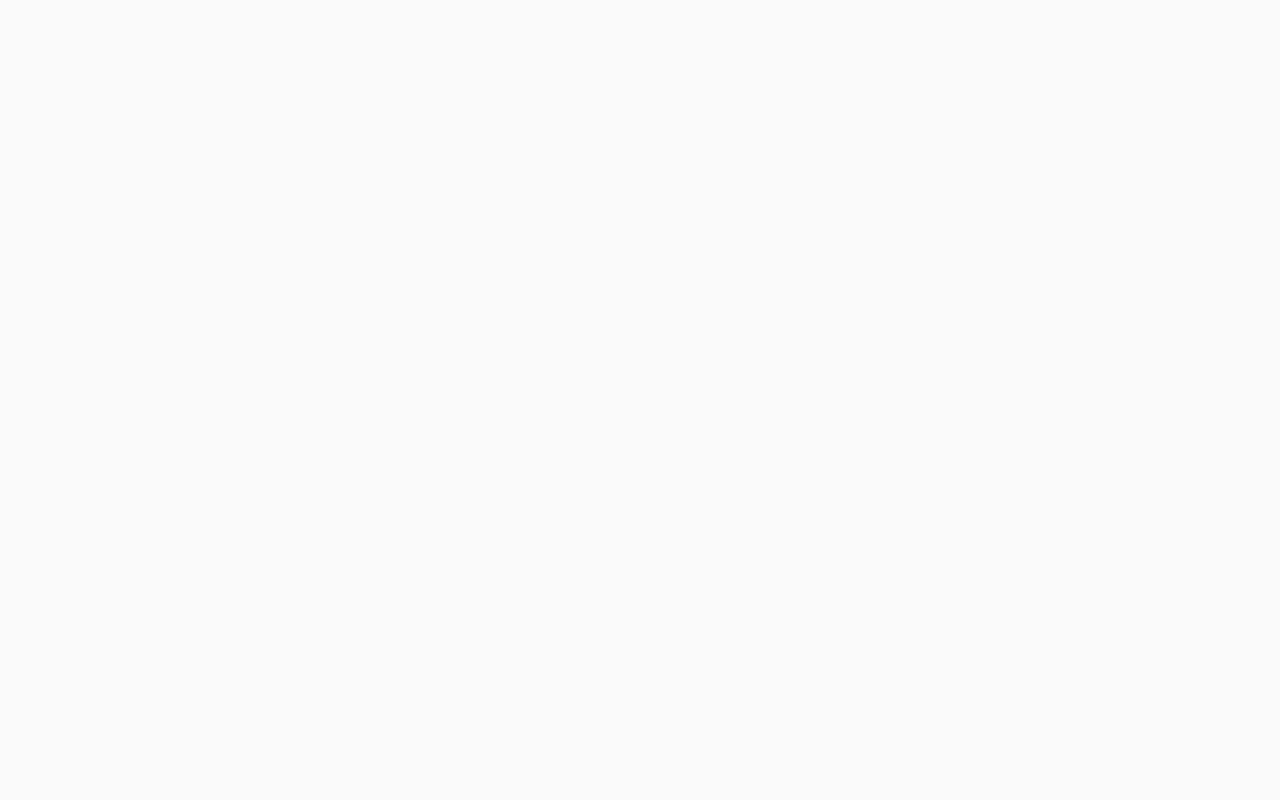
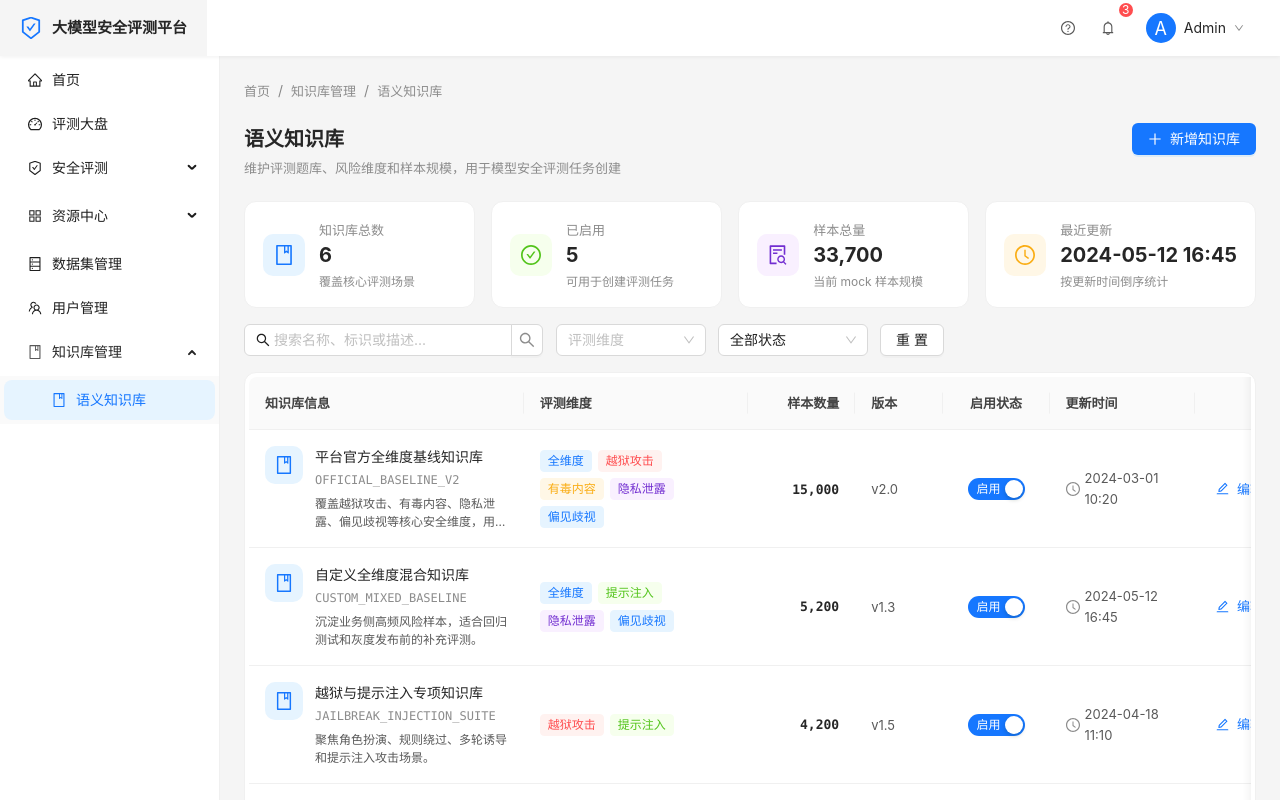
Before and after one commit to k960128/aigc-evaluate, a Vue app in the folder front/: page /knowledge/semantic in a window 1280 px wide. Before the commit this address had no page. Shown: the top 800 px of the page. Built offline with nearby package versions, Linux system fonts and the light colour scheme; the HTML template or start-up script is replaced by a standard one.

Commit message:
fix:知识库调整

```diff
--- a/front/src/router/index.ts
+++ b/front/src/router/index.ts
@@ -45,6 +45,11 @@ const router = createRouter({
           component: () => import('../views/UserManage.vue'),
         },
         {
+          path: 'knowledge/semantic',
+          name: 'SemanticKnowledge',
+          component: () => import('../views/resource/KnowledgeManage.vue'),
+        },
+        {
           path: 'resource/vendor',
           name: 'VendorConfig',
           component: () => import('../views/resource/VendorConfig.vue'),
@@ -57,7 +62,7 @@ const router = createRouter({
         {
           path: 'resource/knowledge',
           name: 'KnowledgeManage',
-          component: () => import('../views/resource/KnowledgeManage.vue'),
+          redirect: '/knowledge/semantic',
         },
       ],
     },
--- a/front/src/views/Layout.vue
+++ b/front/src/views/Layout.vue
@@ -1,3 +1,66 @@
+<script setup lang="ts">
+import {
+  AppstoreOutlined,
+  BellOutlined,
+  BookOutlined,
+  DashboardOutlined,
+  DatabaseOutlined,
+  DownOutlined,
+  ExperimentOutlined,
+  FileTextOutlined,
+  HomeOutlined,
+  LogoutOutlined,
+  MenuFoldOutlined,
+  MenuUnfoldOutlined,
+  QuestionCircleOutlined,
+  RobotOutlined,
+  SafetyCertificateOutlined,
+  SettingOutlined,
+  TeamOutlined,
+  UserOutlined,
+} from '@ant-design/icons-vue'
+import { computed, ref, watch } from 'vue'
+import { useRoute, useRouter } from 'vue-router'
+import { useAppStore } from '../stores/app'
+
+const router = useRouter()
+const route = useRoute()
+const appStore = useAppStore()
+
+const collapsed = computed({
+  get: () => appStore.collapsed,
+  set: (val) => { appStore.collapsed = val },
+})
+
+const selectedKeys = ref([route.path])
+const openKeys = ref(['resource'])
+
+// 路由变化时同步选中状态
+watch(() => route.path, (path) => {
+  selectedKeys.value = [path]
+  if (path.startsWith('/resource')) {
+    openKeys.value = ['resource']
+  }
+  else if (path.startsWith('/knowledge')) {
+    openKeys.value = ['knowledge']
+  }
+  else if (path.startsWith('/task') || path.startsWith('/report')) {
+    openKeys.value = ['evaluation']
+  }
+  else {
+    openKeys.value = []
+  }
+}, { immediate: true })
+
+function toggleSidebar() {
+  appStore.toggleSidebar()
+}
+
+function handleMenuClick({ key }: { key: string | number }) {
+  router.push(String(key))
+}
+</script>
+
 <template>
   <a-layout class="app-layout">
     <!-- 顶部导航 -->
@@ -23,7 +86,9 @@
         </a-tooltip>
         <a-dropdown>
           <div class="user-area">
-            <a-avatar :size="30" class="user-avatar">A</a-avatar>
+            <a-avatar :size="30" class="user-avatar">
+              A
+            </a-avatar>
             <span class="user-name">Admin</span>
             <DownOutlined class="user-arrow" />
           </div>
@@ -56,62 +121,96 @@
         theme="light"
       >
         <a-menu
-          v-model:selectedKeys="selectedKeys"
-          v-model:openKeys="openKeys"
+          v-model:selected-keys="selectedKeys"
+          v-model:open-keys="openKeys"
           mode="inline"
           :style="{ border: 'none' }"
           @click="handleMenuClick"
         >
           <a-menu-item key="/home">
-            <template #icon><HomeOutlined /></template>
+            <template #icon>
+              <HomeOutlined />
+            </template>
             <span>首页</span>
           </a-menu-item>
 
           <a-menu-item key="/dashboard">
-            <template #icon><DashboardOutlined /></template>
+            <template #icon>
+              <DashboardOutlined />
+            </template>
             <span>评测大盘</span>
           </a-menu-item>
 
           <a-sub-menu key="evaluation">
-            <template #icon><SafetyCertificateOutlined /></template>
-            <template #title>安全评测</template>
+            <template #icon>
+              <SafetyCertificateOutlined />
+            </template>
+            <template #title>
+              安全评测
+            </template>
             <a-menu-item key="/task">
-              <template #icon><ExperimentOutlined /></template>
+              <template #icon>
+                <ExperimentOutlined />
+              </template>
               <span>评测任务</span>
             </a-menu-item>
             <a-menu-item key="/report">
-              <template #icon><FileTextOutlined /></template>
+              <template #icon>
+                <FileTextOutlined />
+              </template>
               <span>报告中心</span>
             </a-menu-item>
           </a-sub-menu>
 
           <a-sub-menu key="resource">
-            <template #icon><AppstoreOutlined /></template>
-            <template #title>资源中心</template>
+            <template #icon>
+              <AppstoreOutlined />
+            </template>
+            <template #title>
+              资源中心
+            </template>
             <a-menu-item key="/resource/vendor">
-              <template #icon><SettingOutlined /></template>
+              <template #icon>
+                <SettingOutlined />
+              </template>
               <span>厂商基础配置</span>
             </a-menu-item>
             <a-menu-item key="/resource/model">
-              <template #icon><RobotOutlined /></template>
+              <template #icon>
+                <RobotOutlined />
+              </template>
               <span>模型管理</span>
             </a-menu-item>
           </a-sub-menu>
 
           <a-menu-item key="/dataset">
-            <template #icon><DatabaseOutlined /></template>
+            <template #icon>
+              <DatabaseOutlined />
+            </template>
             <span>数据集管理</span>
           </a-menu-item>
 
           <a-menu-item key="/user">
-            <template #icon><TeamOutlined /></template>
+            <template #icon>
+              <TeamOutlined />
+            </template>
             <span>用户管理</span>
           </a-menu-item>
 
-          <a-menu-item key="/resource/knowledge">
-            <template #icon><BookOutlined /></template>
-            <span>知识库管理</span>
-          </a-menu-item>
+          <a-sub-menu key="knowledge">
+            <template #icon>
+              <BookOutlined />
+            </template>
+            <template #title>
+              知识库管理
+            </template>
+            <a-menu-item key="/knowledge/semantic">
+              <template #icon>
+                <BookOutlined />
+              </template>
+              <span>语义知识库</span>
+            </a-menu-item>
+          </a-sub-menu>
         </a-menu>
 
         <!-- 折叠按钮 -->
@@ -128,66 +227,6 @@
     </a-layout>
   </a-layout>
 </template>
-
-<script setup lang="ts">
-import { ref, watch, computed } from 'vue'
-import { useRouter, useRoute } from 'vue-router'
-import { useAppStore } from '../stores/app'
-import {
-  HomeOutlined,
-  AppstoreOutlined,
-  SettingOutlined,
-  RobotOutlined,
-  BookOutlined,
-  DatabaseOutlined,
-  MenuFoldOutlined,
-  MenuUnfoldOutlined,
-  SafetyCertificateOutlined,
-  QuestionCircleOutlined,
-  BellOutlined,
-  UserOutlined,
-  LogoutOutlined,
-  DownOutlined,
-  DashboardOutlined,
-  ExperimentOutlined,
-  FileTextOutlined,
-  TeamOutlined,
-} from '@ant-design/icons-vue'
-
-const router = useRouter()
-const route = useRoute()
-const appStore = useAppStore()
-
-const collapsed = computed({
-  get: () => appStore.collapsed,
-  set: (val) => { appStore.collapsed = val },
-})
-
-const selectedKeys = ref([route.path])
-const openKeys = ref(['resource'])
-
-// 路由变化时同步选中状态
-watch(() => route.path, (path) => {
-  selectedKeys.value = [path]
-  if (path.startsWith('/resource') && path !== '/resource/knowledge') {
-    openKeys.value = ['resource']
-  }
-  else if (path.startsWith('/task') || path.startsWith('/report')) {
-    openKeys.value = ['evaluation']
-  }
-  else {
-    openKeys.value = []
-  }
-}, { immediate: true })
-
-const toggleSidebar = () => {
-  appStore.toggleSidebar()
-}
-
-const handleMenuClick = ({ key }: { key: string | number }) => {
-  router.push(String(key))
-}
-</script>
 
 <style scoped>
 .app-layout {
--- a/front/src/views/resource/KnowledgeManage.vue
+++ b/front/src/views/resource/KnowledgeManage.vue
@@ -345,20 +345,29 @@ function handleResetFilters() {
     <div class="page-breadcrumb">
       <a-breadcrumb>
         <a-breadcrumb-item>
-          <router-link to="/home">首页</router-link>
+          <router-link to="/home">
+            首页
+          </router-link>
         </a-breadcrumb-item>
         <a-breadcrumb-item>知识库管理</a-breadcrumb-item>
+        <a-breadcrumb-item>语义知识库</a-breadcrumb-item>
       </a-breadcrumb>
     </div>
 
     <div class="page-content">
       <div class="page-header">
         <div class="header-info">
-          <h2 class="page-title">评测知识库管理</h2>
-          <p class="page-desc">维护评测题库、风险维度和样本规模，用于模型安全评测任务创建</p>
+          <h2 class="page-title">
+            语义知识库
+          </h2>
+          <p class="page-desc">
+            维护评测题库、风险维度和样本规模，用于模型安全评测任务创建
+          </p>
         </div>
         <a-button type="primary" @click="showModal()">
-          <template #icon><PlusOutlined /></template>
+          <template #icon>
+            <PlusOutlined />
+          </template>
           新增知识库
         </a-button>
       </div>
@@ -369,9 +378,15 @@ function handleResetFilters() {
             <component :is="item.icon" class="metric-icon" :style="{ color: item.iconColor }" />
           </div>
           <div class="metric-info">
-            <div class="metric-label">{{ item.label }}</div>
-            <div class="metric-value">{{ item.value }}</div>
-            <div class="metric-desc">{{ item.desc }}</div>
+            <div class="metric-label">
+              {{ item.label }}
+            </div>
+            <div class="metric-value">
+              {{ item.value }}
+            </div>
+            <div class="metric-desc">
+              {{ item.desc }}
+            </div>
           </div>
         </div>
       </div>
@@ -383,7 +398,9 @@ function handleResetFilters() {
           class="search-input"
           allow-clear
         >
-          <template #prefix><SearchOutlined /></template>
+          <template #prefix>
+            <SearchOutlined />
+          </template>
         </a-input-search>
 
         <a-select
@@ -398,12 +415,20 @@ function handleResetFilters() {
         </a-select>
 
         <a-select v-model:value="statusFilter" class="filter-select">
-          <a-select-option value="all">全部状态</a-select-option>
-          <a-select-option value="enabled">已启用</a-select-option>
-          <a-select-option value="disabled">已停用</a-select-option>
+          <a-select-option value="all">
+            全部状态
+          </a-select-option>
+          <a-select-option value="enabled">
+            已启用
+          </a-select-option>
+          <a-select-option value="disabled">
+            已停用
+          </a-select-option>
         </a-select>
 
-        <a-button @click="handleResetFilters">重置</a-button>
+        <a-button @click="handleResetFilters">
+          重置
+        </a-button>
       </div>
 
       <div class="table-card">
@@ -473,7 +498,9 @@ function handleResetFilters() {
             <template v-if="column.key === 'action'">
               <a-space>
                 <a-button type="link" size="small" @click="showModal(record as KnowledgeBase)">
-                  <template #icon><EditOutlined /></template>
+                  <template #icon>
+                    <EditOutlined />
+                  </template>
                   编辑
                 </a-button>
                 <a-popconfirm
@@ -483,7 +510,9 @@ function handleResetFilters() {
                   @confirm="handleDelete(record as KnowledgeBase)"
                 >
                   <a-button type="link" size="small" danger>
-                    <template #icon><DeleteOutlined /></template>
+                    <template #icon>
+                      <DeleteOutlined />
+                    </template>
                     删除
                   </a-button>
                 </a-popconfirm>
@@ -499,7 +528,7 @@ function handleResetFilters() {
       :title="editingRecord ? '编辑知识库' : '新增知识库'"
       width="560px"
       :confirm-loading="modalLoading"
-      :destroyOnClose="true"
+      :destroy-on-close="true"
       ok-text="确定"
       cancel-text="取消"
       @ok="handleModalOk"
```
